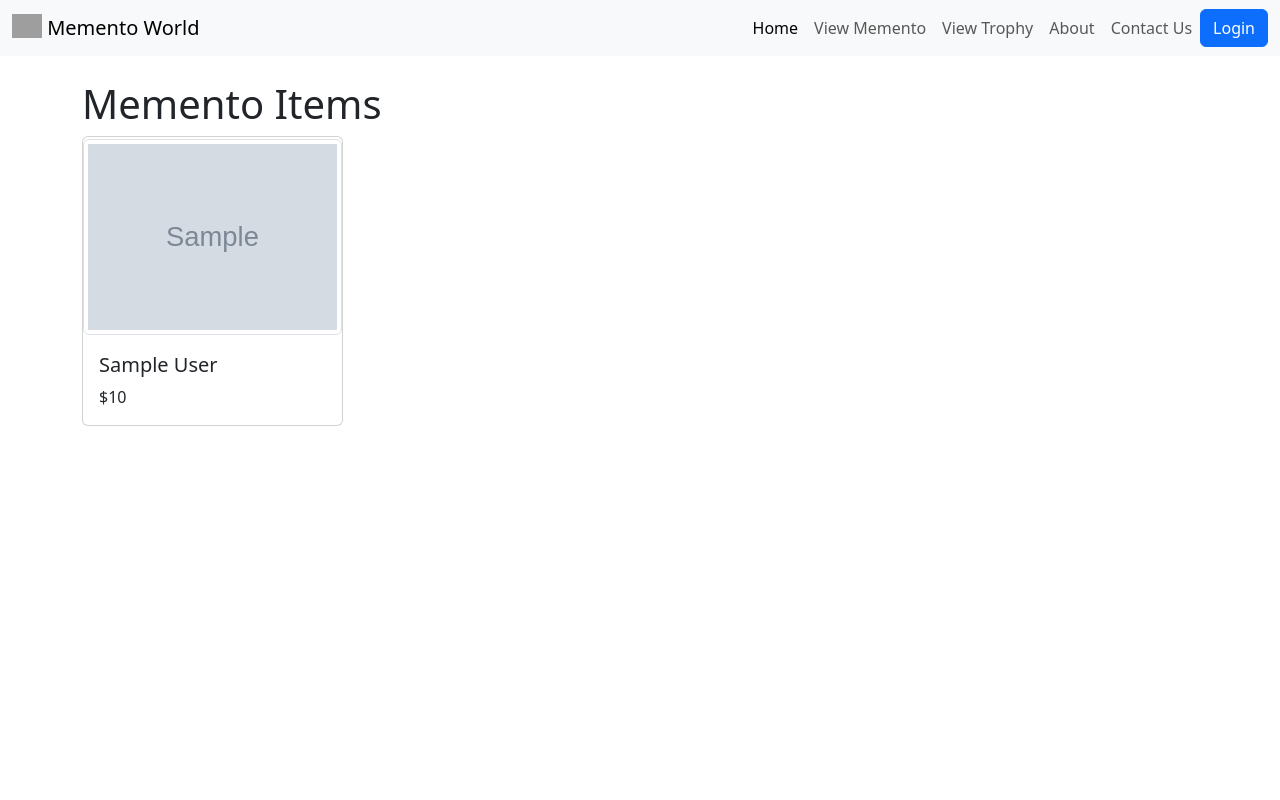
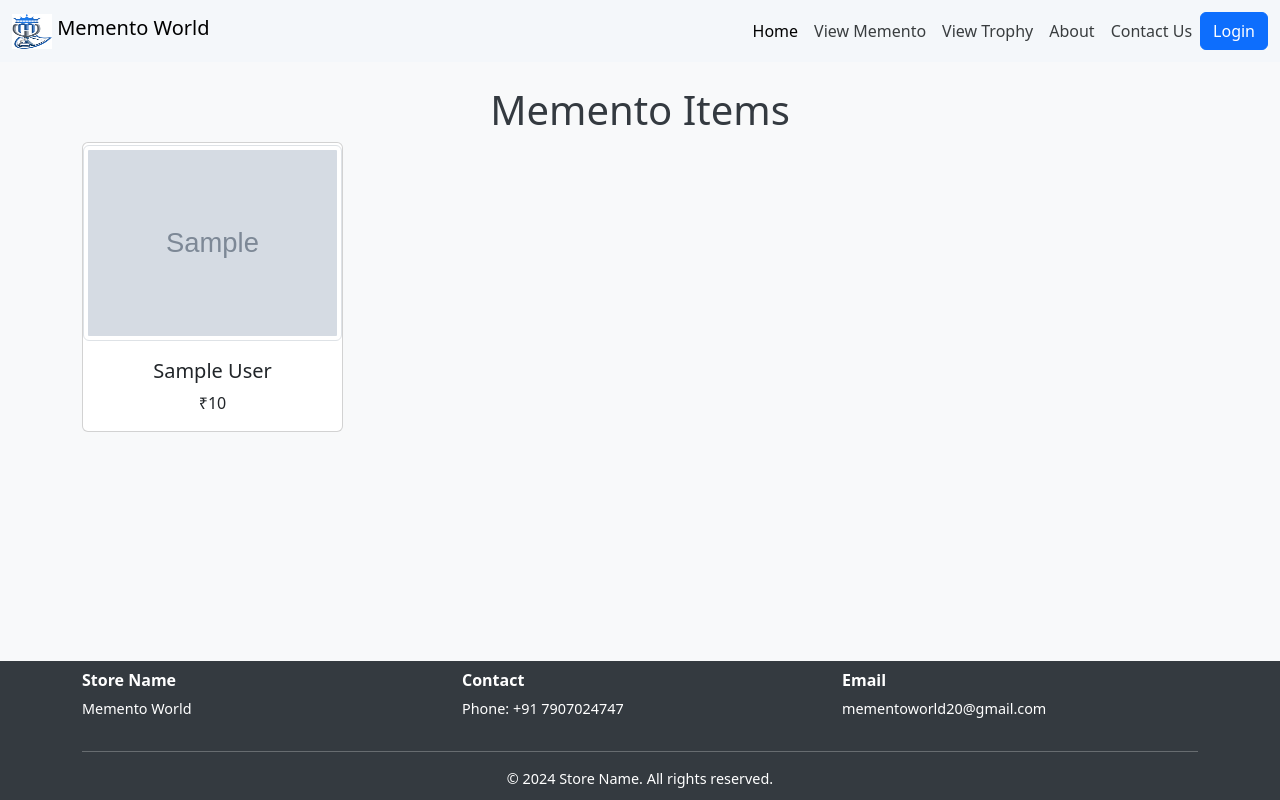
Before and after one commit to Jathavedas/Memento_world, a Django app: template memento_world/memento_user/templates/view_memento.html in a window 1280 px wide. Run offline with Django 5.2, Linux system fonts and the light colour scheme; the template is opened without the code that fills it: values that come from a table or form of the project are taken from there, others are empty; tables that the repository leaves empty hold one stand-in row (values such as "Sample post"); grey boxes marked "Sample" are stand-in pictures; grey boxes are pictures that could not be loaded.

Commit message:
home completed

```diff
--- a/memento_world/memento_user/templates/baseusr.html
+++ b/memento_world/memento_user/templates/baseusr.html
@@ -6,13 +6,42 @@
     <meta name="viewport" content="width=device-width, initial-scale=1.0">
     <title>{% block title %}Memento World{% endblock %}</title>
     <link rel="stylesheet" href="https://cdn.jsdelivr.net/npm/bootstrap@5.3.3/dist/css/bootstrap.min.css">
-
+    <style>
+        body, html {
+          display: flex;
+          flex-direction: column;
+          min-height: 100vh;
+          margin: 0;
+          background-color: #f8f9fa; /* Light Gray Background */
+        }
+        .content {
+          flex: 1;
+        }
+        .footer {
+          background-color: #343a40; /* Dark Gray */
+          color: white;
+          padding: 10px 0; /* Reduced padding */
+          font-size: 0.9rem; /* Smaller font size */
+        }
+        .navbar {
+          background-color: #f4f7fa; /* Bootstrap Primary Blue */
+        }
+        h1 {
+          color: #343a40; /* Dark Gray */
+        }
+        .navbar .nav-link {
+          color: #393d3f; /* White text for navbar */
+        }
+        .navbar .nav-link:hover {
+          color: #0c0d0d; /* Lighter gray on hover for effect */
+        }
+    </style>
 </head>
 <body>
-    <nav class="navbar navbar-expand-lg bg-body-tertiary">
+    <nav class="navbar navbar-expand-lg">
         <div class="container-fluid">
             <a class="navbar-brand" href="#">
-                <img src="{% static 'path/to/your/logo.svg' %}" alt="Logo" width="30" height="24" class="d-inline-block align-text-top">
+                <img src="{% static 'image/logo.png' %}" alt="Logo" width="40" height="35" class="d-inline-block align-text-top">
                 Memento World
             </a>
             <button class="navbar-toggler" type="button" data-bs-toggle="collapse" data-bs-target="#navbarNav" aria-controls="navbarNav" aria-expanded="false" aria-label="Toggle navigation">
@@ -21,7 +50,7 @@
             <div class="collapse navbar-collapse" id="navbarNav">
                 <ul class="navbar-nav ms-auto">  <!-- Right-aligned links -->
                     <li class="nav-item">
-                        <a class="nav-link active" aria-current="page" href="#">Home</a>
+                        <a class="nav-link active" aria-current="page" href="{% url 'memento_user:home' %}">Home</a>
                     </li>
                     <li class="nav-item">
                         <a class="nav-link" href="{% url 'memento_user:view_memento' %}">View Memento</a>
@@ -44,8 +73,33 @@
     </nav>
 
     {% block content %}
+    <h1 class="text-center mt-4">{% block h1 %}Welcome to Memento World{% endblock %}</h1> <!-- Added header block -->
     <!-- Content will be injected here -->
     {% endblock %}
+
+    <!-- Footer -->
+    <footer class="footer mt-auto">
+      <div class="container">
+        <div class="row text-center text-md-start">
+          <div class="col-md-4">
+            <h6 class="fw-bold">Store Name</h6>
+            <p>Memento World</p>
+          </div>
+          <div class="col-md-4">
+            <h6 class="fw-bold">Contact</h6>
+            <p>Phone: +91 7907024747</p>
+          </div>
+          <div class="col-md-4">
+            <h6 class="fw-bold">Email</h6>
+            <p>mementoworld20@gmail.com</p>
+          </div>
+        </div>
+        <hr class="text-white">
+        <div class="text-center">
+          <p class="mb-0">&copy; 2024 Store Name. All rights reserved.</p>
+        </div>
+      </div>
+    </footer>
 
     <script src="https://cdn.jsdelivr.net/npm/bootstrap@5.3.3/dist/js/bootstrap.bundle.min.js"></script>
 </body>
--- a/memento_world/memento_user/templates/view_memento.html
+++ b/memento_world/memento_user/templates/view_memento.html
@@ -5,7 +5,7 @@
 
 {% block content %}
 <div class="container mt-4">
-    <h1>Memento Items</h1>
+    <h1 class="text-center">Memento Items</h1>
     {% if memento %}
         <div class="row">
             {% for item in memento %}
@@ -18,9 +18,9 @@
                         {% else %}
                             <p>No image available.</p>
                         {% endif %}
-                        <div class="card-body">
+                        <div class="card-body text-center"> <!-- Centering text inside card body -->
                             <h5 class="card-title">{{ item.name }}</h5>
-                            <p class="card-text">${{ item.price }}</p> <!-- Include currency symbol if needed -->
+                            <p class="card-text">₹{{ item.price }}</p> <!-- Changed dollar sign to rupee symbol -->
                         </div>
                     </div>
                 </div>
--- a/memento_world/memento_user/views.py
+++ b/memento_world/memento_user/views.py
@@ -6,7 +6,6 @@ from memento_admin.models import Items, Type
 
 def home(request):
     return render(request, "home.html")
-
 
 
 def view_trophy(request):
--- a/memento_world/templates/base.html
+++ b/memento_world/templates/base.html
@@ -11,7 +11,7 @@
   <nav class="navbar navbar-expand-lg bg-body-tertiary">
     <div class="container-fluid">
         <a class="navbar-brand" href="#">
-            <img src="{% static 'image/logo.jpg' %}" alt="Logo" width="30" height="24" class="d-inline-block align-text-top">
+            <img src="{% static 'image/logo.png' %}" alt="Logo" width="30" height="24" class="d-inline-block align-text-top">
             Memento World
         </a>
         <button class="navbar-toggler" type="button" data-bs-toggle="collapse" data-bs-target="#navbarNav" aria-controls="navbarNav" aria-expanded="false" aria-label="Toggle navigation">
```
Also changed, not shown: memento_world/memento_user/templates/home.html (+70 -3 lines), memento_world/memento_user/templates/view_trophy.html (+4 -4 lines), memento_world/static/image/logo.jpg (deleted), memento_world/static/image/logo.png (added), 3 other files.
